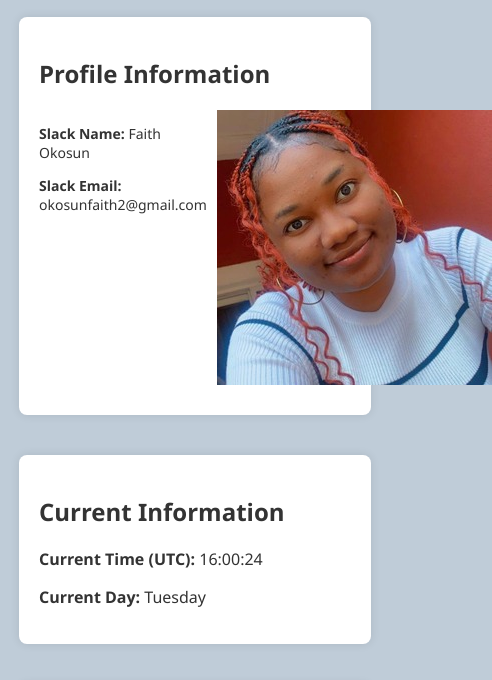
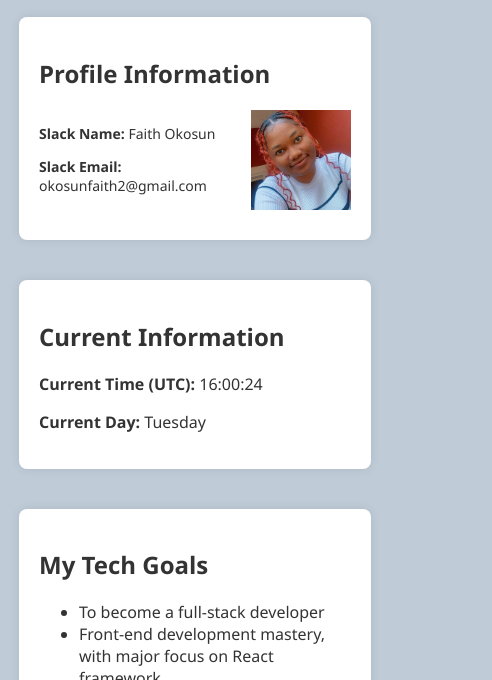
Before and after one commit to FAITHOKOSUN/personalwebsite, a plain HTML site: page index.html in a window 390 px wide. Shown: the part 164-844 px from the top of the page, 492 px wide, since content can reach past the window. Drawn offline with Linux system fonts and the light colour scheme.

Commit message:
Updated profile info

```diff
--- a/styles.css
+++ b/styles.css
@@ -11,7 +11,7 @@ body {
 }
 
 header {
-
+    background-color: ; /* You might want to specify a background color */
     text-align: center;
     padding: 1rem 0;
 }
@@ -28,12 +28,16 @@ section {
 
 .profile-picture img {
     flex: 1;
+    max-width: 100%;
     text-align: center;
     display: flex;
     flex-direction: column;
     align-items: center;
     margin-bottom: 10px;
 }
+
+
+
 a {
     color: black;
 }
@@ -58,5 +62,7 @@ a:hover {
         overflow-wrap: break-word;
     }
 
-
+    .profile-picture img {
+        max-width: 100px;
+    }
 }
```
